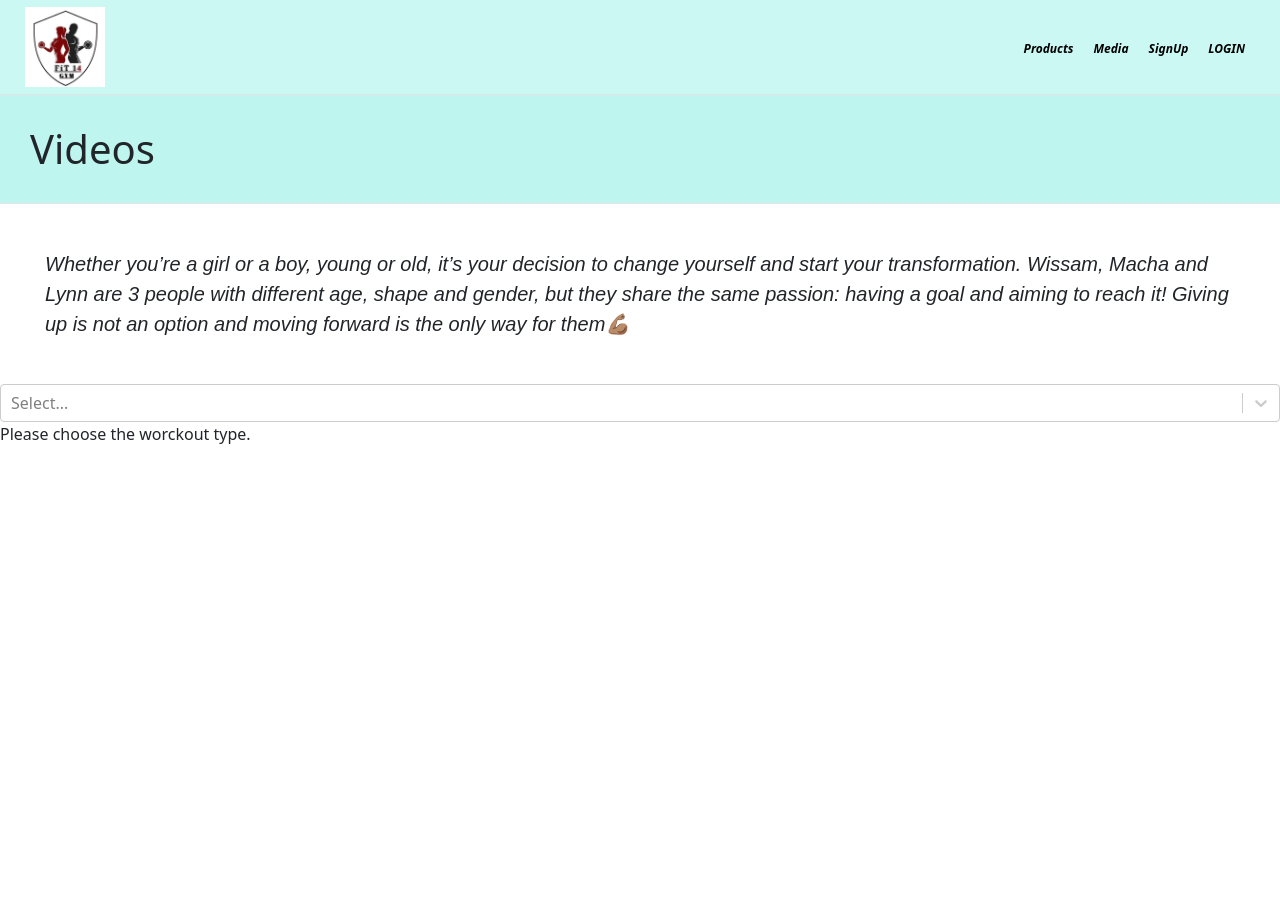
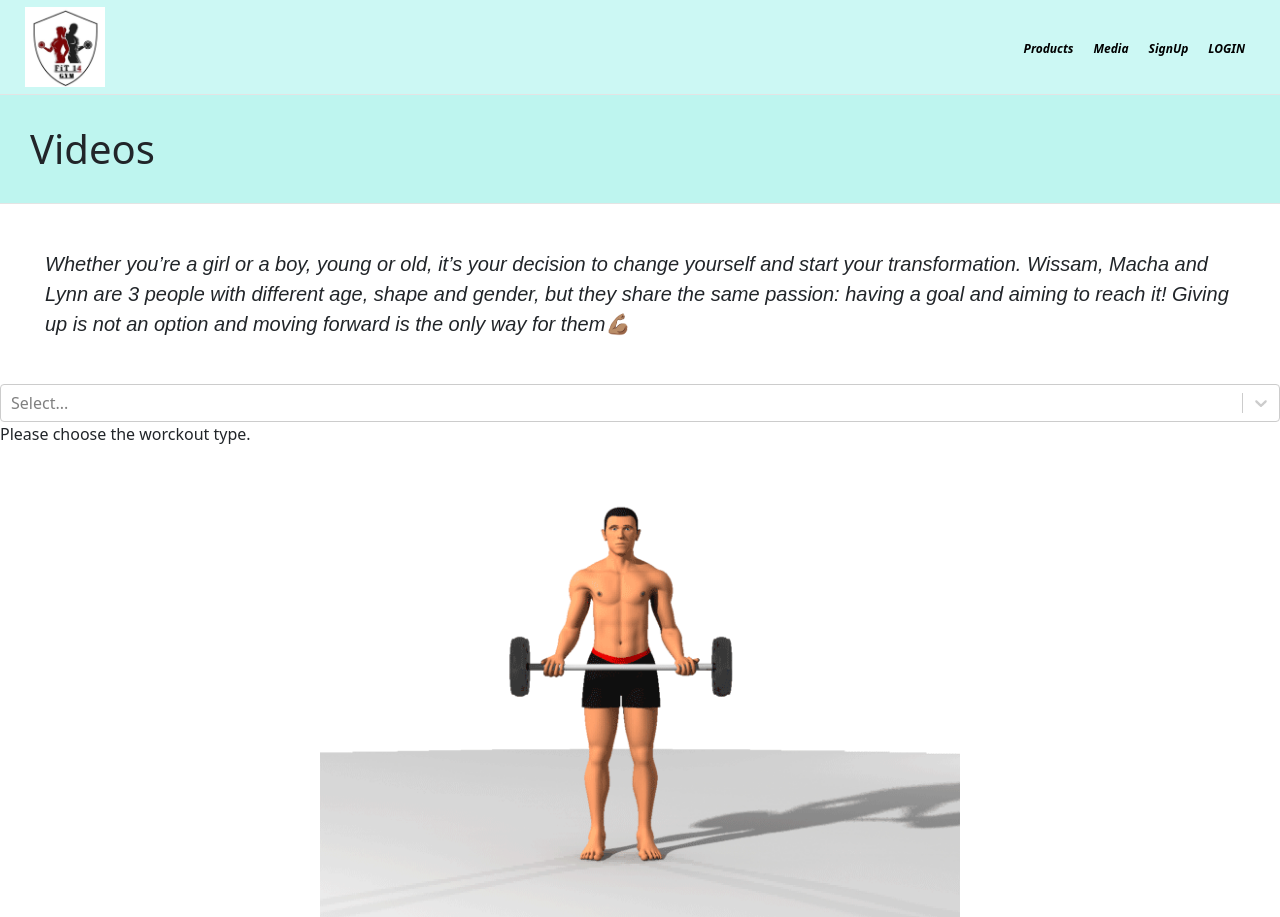
Before and after one commit to jihad292/ReactJsEcommerce, a React (Create React App) app: page /videos in a window 1280 px wide. Before the commit the page ends 800 px from the top, so only its background shows below. Built offline with nearby package versions, Linux system fonts and the light colour scheme; no server answers; the database is empty.

Commit message:
Preparing Home Page

```diff
--- a/src/App.js
+++ b/src/App.js
@@ -1,7 +1,8 @@
 import React, { Component } from 'react';
 import { BrowserRouter, Switch, Route } from 'react-router-dom';
+import { ProductsScreen } from './components/ProductsScreen';
+import { ProductsContextProvider } from './global/ProductsContext';
 import { Home } from './components/Home';
-import { ProductsContextProvider } from './global/ProductsContext';
 import { Login } from './components/Login';
 import { Signup } from './components/Signup';
 import { auth,db } from './config/Config';
@@ -47,7 +48,8 @@ componentDidMount() {
       <CartContextProvider>
        <BrowserRouter>
         <Switch>
-         <Route exact path="/" component={()=><Home user={this.state.user} />} />
+        <Route exact path="/" component={()=><Home user={this.state.user} />} />
+         <Route exact path="/products" component={()=><ProductsScreen user={this.state.user} />} />
           <Route exact path='/login'>
             <Login />
           </Route>
--- a/src/components/Home.js
+++ b/src/components/Home.js
@@ -1,33 +1,9 @@
 import React from 'react';
 import { Navbar } from './Navbar';
-import { Products } from './Products';
-import '../css/Home.css';
-import { useEffect } from 'react';
-import { auth } from '../config/Config';
-import { useHistory } from 'react-router';
-
-export const Home = ({user}) => {
-
-    //if we want to force the user to login
-    // const history = useHistory();
-
-    const history = useHistory();
-    useEffect(
-        ()=>{
-            auth.onAuthStateChanged(
-                user=>{
-                    if(!user){
-                        history.push('/login')
-                    }
-                }
-            );
-        }
-    )
-
-    return (
-        <div className='wrapper'>
+export const Home = ({user})=>{
+    return(
+        <div>
             <Navbar user={user} />
-            <Products />
         </div>
-    )
+    );
 }
--- a/src/components/Navbar.js
+++ b/src/components/Navbar.js
@@ -20,12 +20,12 @@ export const Navbar = ({user}) => {
     return (
         <div className='navbox'>
            <div className='leftside'>
-               <img src={logo} alt='' />
+               <Link to='/'> <img src={logo} alt='' /> </Link>
            </div>
 
            {/* if user do not exist */}
            { !user && <div className='rightside'>
-               <Link to='/' className='navlinks'><i><b>Products</b></i></Link>
+               <Link to='/products' className='navlinks'><i><b>Products</b></i></Link>
                <Link to='/images' className='navlinks'><i><b>Media</b></i></Link>
                <Link to='/signup' className='navlinks'><i><b>SignUp</b></i></Link>
                <Link to='/login' className='navlinks'><i><b>LOGIN</b></i></Link>
@@ -35,7 +35,7 @@ export const Navbar = ({user}) => {
             { user && <div className='rightside'>
                  <Link to='/videos' className='navlinks'><i><b>Videos</b></i></Link>
                  <Link to='/images' className='navlinks'><i><b>Media</b></i></Link>
-                <span><Link to='/' className='navlinks'><i><b>{user}</b></i></Link></span>
+                <span><Link to='/products' className='navlinks'><i><b>{user}</b></i></Link></span>
                 <span><Link to='cartproducts'><Icon icon={cart} /></Link></span>
 
                   <span className='no-of-products'>{totalQty}</span>
--- /dev/null
+++ b/src/components/ProductsScreen.js
@@ -0,0 +1,33 @@
+import React from 'react';
+import { Navbar } from './Navbar';
+import { Products } from './Products';
+import '../css/Products.css';
+import { useEffect } from 'react';
+import { auth } from '../config/Config';
+import { useHistory } from 'react-router';
+
+export const ProductsScreen = ({user}) => {
+
+    //if we want to force the user to login
+    // const history = useHistory();
+
+    const history = useHistory();
+    useEffect(
+        ()=>{
+            auth.onAuthStateChanged(
+                user=>{
+                    if(!user){
+                        history.push('/login')
+                    }
+                }
+            );
+        }
+    )
+
+    return (
+        <div className='wrapper'>
+            <Navbar user={user} />
+            <Products />
+        </div>
+    )
+}
--- a/src/components/Videos.js
+++ b/src/components/Videos.js
@@ -3,6 +3,7 @@ import  { Navbar } from './Navbar';
 import '../css/Video.css'
 import Select from 'react-select';
 import { useHistory } from 'react-router';
+import  GymGif  from '../images/wide-grip-standing-barbell-curls.gif';
 
 
 export const Videos = ({user})=>{
@@ -64,6 +65,9 @@ export const Videos = ({user})=>{
                     Please choose the worckout type.
                 </p>
             </div>
+            <div className="gifDiv">
+                <img  src={GymGif} alt="GymGif" />
+            </div>
             </div>
     );
 }
--- a/src/css/Video.css
+++ b/src/css/Video.css
@@ -42,3 +42,14 @@
     font-family: 'Franklin Gothic Medium', 'Arial Narrow', Arial, sans-serif;
     color:rgb(134, 129, 129);
 }
+
+.gifDiv{
+    width:100%;
+    height:auto;
+    justify-content: center;
+    display:flex;
+}
+
+.gifDiv img{
+    width:50%;
+}
```
Also changed, not shown: src/css/Products.css (renamed from src/css/Home.css), src/images/wide-grip-standing-barbell-curls.gif (added).
